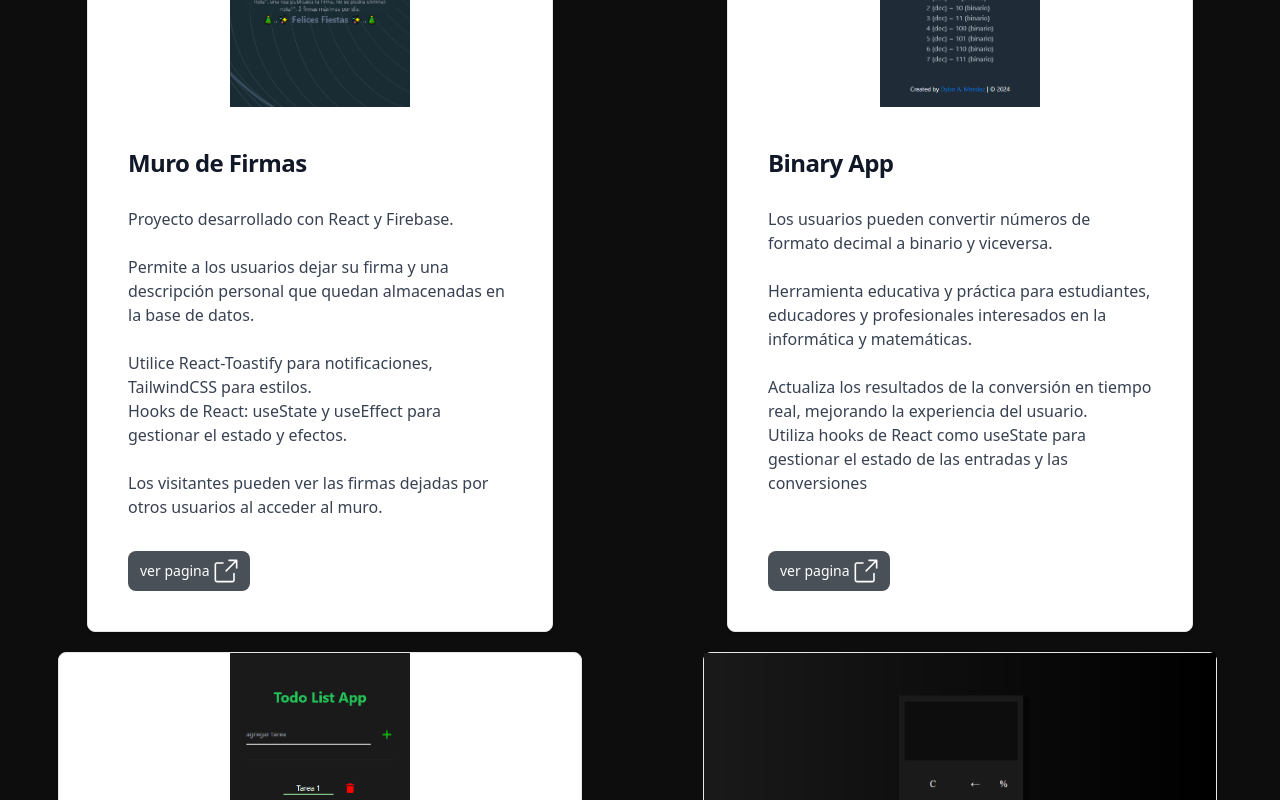
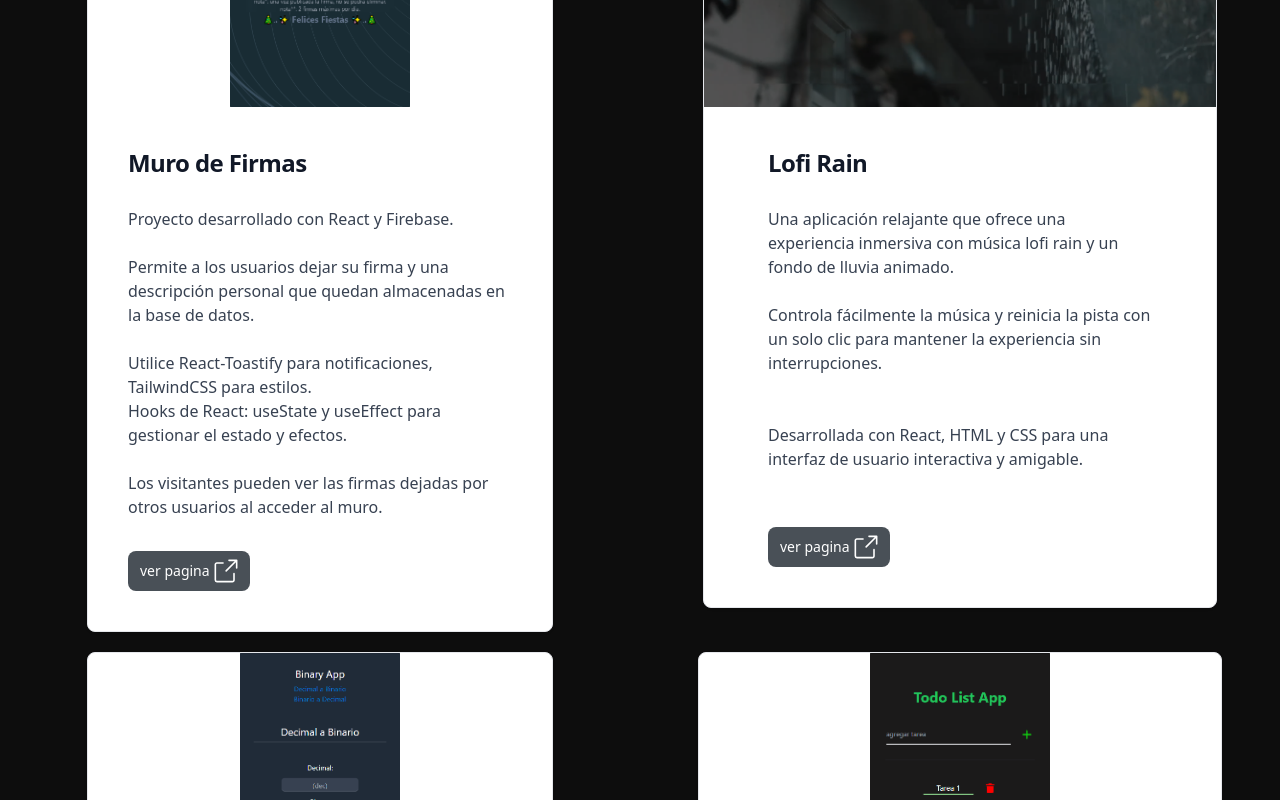
Before and after one commit to DylanAMendez/portfolio-react.DylanMendez, a React (Vite) app: page /projects in a window 1280 px wide. Shown: the part 1440-2240 px from the top of the page. Built offline with nearby package versions, Linux system fonts and the light colour scheme.

Commit message:
update nuevo proyecto Lofi Rain

```diff
--- a/src/datos/MuroDeFirmas_ProyectoPersonal.js
+++ b/src/datos/MuroDeFirmas_ProyectoPersonal.js
@@ -1,6 +1,8 @@
 
 import muroDeFirmas from '../assets/images/MuroDeFirmas-viewMobile.png'
 import binaryAppImg from '../assets/images/binary-app.png'
+import lofiRainImg from '../assets/images/LofiRain_Desktop.png'
+
 
 const MuroDeFirmas = [
 
@@ -16,6 +18,17 @@ const MuroDeFirmas = [
     },
 
     {
+        name: "Lofi Rain",
+        image: lofiRainImg,
+        description: "Una aplicación relajante que ofrece una experiencia inmersiva con música lofi rain y un fondo de lluvia animado.",
+        descriptionUno: "Controla fácilmente la música y reinicia la pista con un solo clic para mantener la experiencia sin interrupciones.",
+        descriptionDos: "",
+        descriptionTres: "Desarrollada con React, HTML y CSS para una interfaz de usuario interactiva y amigable.",
+        descriptionCuatro: "",
+        link: "https://lofi-rain.vercel.app/",
+    },
+
+    {
         name: "Binary App",
         image: binaryAppImg,
         description: "Los usuarios pueden convertir números de formato decimal a binario y viceversa.",
@@ -24,7 +37,10 @@ const MuroDeFirmas = [
         descriptionTres: "Utiliza hooks de React como useState para gestionar el estado de las entradas y las conversiones",
         descriptionCuatro: "",
         link: "https://binary-app.vercel.app/",
-    }
+    },
+
+
+
 
 ]
 
```
Also changed, not shown: src/assets/images/Lofi-Rain_mobile.png (added), src/assets/images/LofiRain_Desktop.png (added).
